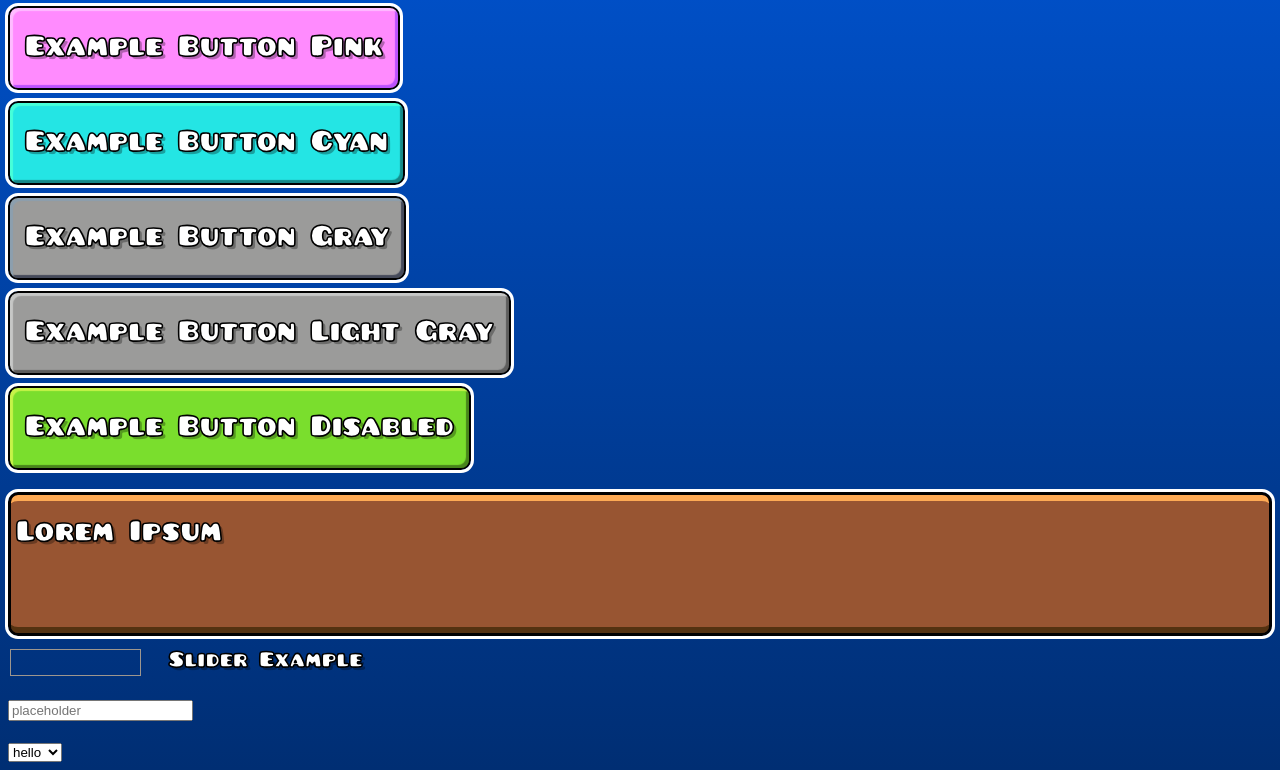
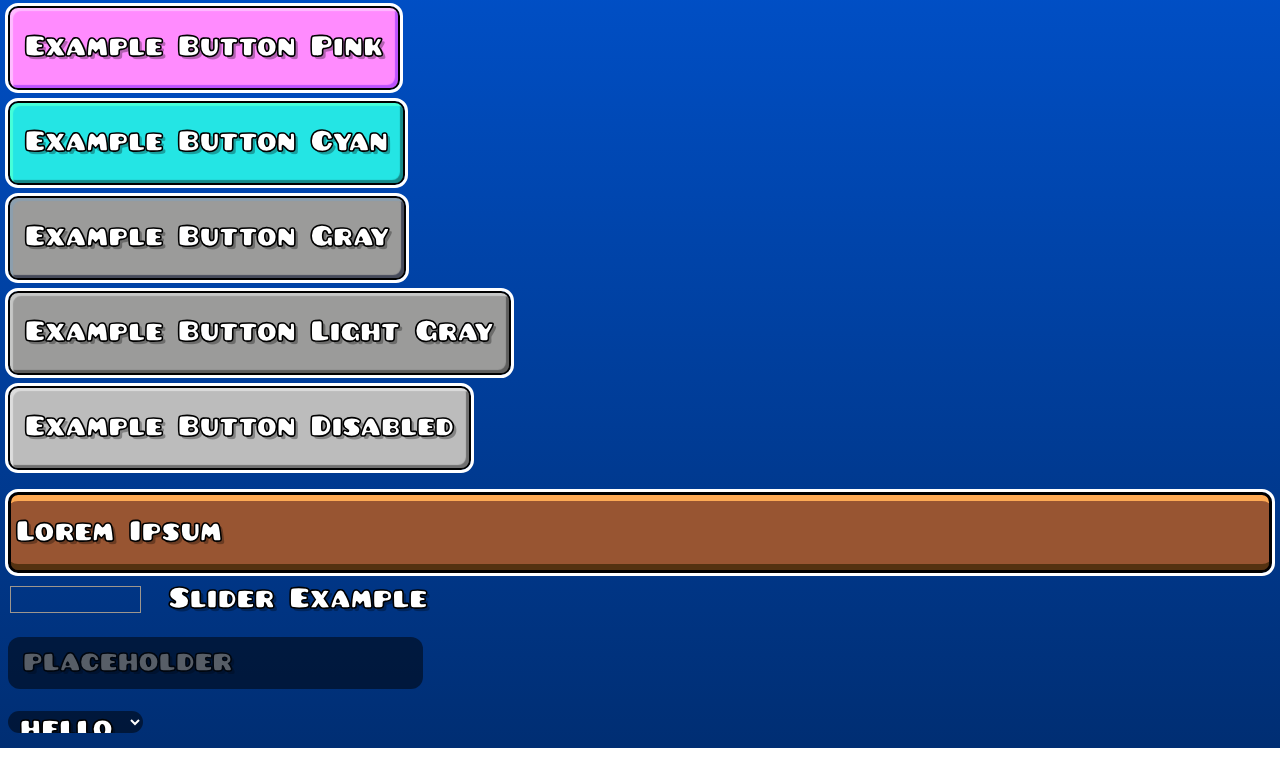
Before and after one commit to xStormyy/GDCSS, a plain HTML site: page index.html in a window 1280 px wide. Shown: the part 524-1294 px from the top of the page. After the commit the page ends 1272 px from the top, so only its background shows below. Drawn offline with Linux system fonts and the light colour scheme.

Commit message:
Update gdcss.css

```diff
--- a/GDCSS/gdcss.css
+++ b/GDCSS/gdcss.css
@@ -3,7 +3,7 @@ GDCSS made by xStormy (https://github.com/xStormyy)
 Github Repository: https://github.com/xStormyy/GDCSS
 -------------------------------------------------- */
 
-/* ⚠ ⚠ ⚠ Notes ⚠ ⚠ ⚠
+/* ----- ⚠ ⚠ ⚠ Notes ⚠ ⚠ ⚠ ------------------------------------------------------------------------------
 
 You can freely change any colors in your own projects,
 the variables below allow you to do this task more efficiently
@@ -12,7 +12,7 @@ the variables below allow you to do this task more efficiently
 
 Here's what I mean:
     body {
-    height: 100vh;
+==> height: 100vh; <==
     background-image: linear-gradient(var(--bg-l), var(--bg-d));
     color: var(--text);
 }
@@ -23,53 +23,60 @@ meaning that you can easily adjust the width of the sliders
 
 Example:
     <input type="range" class="class1 class2"></input>
-*/
+------------------------------------------------------------------------------------------------------- */
+
 
 :root {
-    /* General */
+    /* ----- General ----- */
     --text: white;
     --text-outl: black;
     --text-sh: rgba(0, 0, 0, 0.3);
 
-    --bg-l: #0065FD;
-    --bg-d: #002E73;
+    --bg-l: rgb(0, 101, 253);
+    --bg-d: rgb(0, 46, 115);
 
-    /* gold text */
-    --text-g-top: #FDA00C;
-    --text-g-bottom: #FFE348;
+    /* ----- Gold Text ----- */
+    --text-g-top: rgb(253, 160, 12);
+    --text-g-bottom: rgb(255, 227, 72);
 
-    /* Buttons */
-    --btn-gr: #7ade2d;
-    --btn-gr-l: #c7f349;
-    --btn-gr-d: #48841b;
+    /* ----- Buttons ----- */
+    --btn-gr: rgb(122, 222, 45);
+    --btn-gr-l: rgb(199, 243, 73);
+    --btn-gr-d: rgb(72, 132, 27);
 
-    --btn-pi: #ff8bfe;
-    --btn-pi-l: #febdff;
-    --btn-pi-d: #bb52fe;
+    --btn-pi: rgb(255, 139, 254);
+    --btn-pi-l: rgb(254, 189, 255);
+    --btn-pi-d: rgb(187, 82, 254);
 
-    --btn-gra: #9b9b9a;
-    --btn-gra-l: #8c9fae;
-    --btn-gra-d: #454a5a;
+    --btn-gra: rgb(155, 155, 154);
+    --btn-gra-l: rgb(140, 159, 174);
+    --btn-gra-d: rgb(69, 74, 90);
 
 
-    --btn-lgr: #9b9b9a;
-    --btn-lgr-l: #c6c7c6;
-    --btn-lgr-d: #5d5d5c;
+    --btn-lgr: rgb(155, 155, 154);
+    --btn-lgr-l: rgb(198, 199, 198);
+    --btn-lgr-d: rgb(93, 93, 92);
 
 
-    --btn-cy: #24e5e4;
-    --btn-cy-l: #47ffd9;
-    --btn-cy-d: #158988;
+    --btn-cy: rgb(36, 229, 228);
+    --btn-cy-l: rgb(71, 255, 217);
+    --btn-cy-d: rgb(21, 137, 136);
 
-    /* Popups */
-    --pup-br: #985532;
-    --pup-br-l: #feaa54;
-    --pup-br-d: #543211;
+    /* ----- Popups ----- */
+    --pup-br: rgb(152, 85, 50);
+    --pup-br-l: rgb(254, 170, 84);
+    --pup-br-d: rgb(84, 50, 17);
 }
+
 
 @font-face {
     font-family: Pusab;
     src: url('Pusab.ttf')
+}
+
+@font-face {
+    font-family: Oxygene-One;
+    src: url('oxygeneOne.TTF');
 }
 
 
@@ -80,7 +87,7 @@ body {
     font-family: Pusab, 'Trebuchet MS', 'Lucida Sans Unicode', 'Lucida Grande', 'Lucida Sans', Arial, sans-serif;
 }
 
-/* Backgrounds */
+/* ----- Backgrounds ----- */
 .bg-vault {
     background-image: linear-gradient(#4B0062, #22002D) !important;
 }
@@ -93,8 +100,8 @@ body {
     background-image: linear-gradient(#323232, #171717) !important;
 }
 
-/* Text */
-h1, h2, h3 {
+/* ----- Text ----- */
+h1, h2, h3, label {
     color: var(--text);
     font-weight: normal;
     text-shadow: 0.375vh 0.375vh 0vh var(--text-sh);
@@ -105,7 +112,7 @@ h1, h2, h3 {
 
 p {
     color: var(--text);
-    font-family: aller, helvetica, arial;
+    font-family: helvetica, arial;
     font-size: 2.9vh;
     word-break: break-word;
 }
@@ -121,7 +128,8 @@ p {
     text-shadow: none !important;
 }
 
-/* Buttons */
+
+/* ----- Buttons ------ */
 button {
     border-radius: 10px;
     outline: var(--text);
@@ -139,10 +147,19 @@ button {
     text-shadow: 0.375vh 0.375vh 0vh var(--text-sh);
     -webkit-text-stroke-color: var(--text-outl);
     -webkit-text-stroke-width: 0.20vh;
+    transition: 0.25s ease-in-out forwards;
 }
 
-button:hover {
+button:active {
     animation: bounce 0.25s ease-in-out forwards;
+}
+
+button:disabled {
+    filter: grayscale(1);
+}
+
+button:disabled:active {
+    animation: none;
 }
 
 .btn-p {
@@ -165,10 +182,11 @@ button:hover {
     box-shadow: 3px 3px 1px 0px var(--btn-lgr-l) inset, -3px -3px 1px 0px var(--btn-lgr-d) inset;
 }
 
+/* ----- popup ----- */
 div {
     background: var(--pup-br);
     box-shadow: 0px 11px 0px -5px var(--pup-br-l) inset, 0px -11px 0px -5px var(--pup-br-d) inset;
-    height: 128px;
+    height: fit-content;
     border-radius: 10px;
     outline: var(--text);
     outline-style: solid;
@@ -179,7 +197,7 @@ div {
     padding: 5px;
 }
 
-/* Slider */
+/* ----- Slider ----- */
 input[type="range"] {
     background-color: rgba(0, 0, 0, 0);
     appearance: none !important;
@@ -207,17 +225,44 @@ input[type="range"]::-webkit-slider-thumb:active {
     background-image: url("assets/thumb_active.png");
 }
 
+
 label {
-    font-size: 24px;
-    color: var(--text);
-    font-weight: normal;
+    font-size: 32px;
+    vertical-align: middle;
+}
+
+/* ----- Text Input ----- */
+input[type="text"], select {
+    background-color: rgba(0, 0, 0, 0.5);
+    color: white;
+    border-radius: 12px;
+    border: none;
+    outline: none;
+    padding: 15px;
+    font-family: Pusab;
+    font-size: 32px;
     text-shadow: 0.375vh 0.375vh 0vh var(--text-sh);
     -webkit-text-stroke-color: var(--text-outl);
     -webkit-text-stroke-width: 0.20vh;
-    font-family: Pusab, 'Trebuchet MS', 'Lucida Sans Unicode', 'Lucida Grande', 'Lucida Sans', Arial, sans-serif;
 }
 
-/* Checkbox */
+input[type="text"]::placeholder {
+    text-shadow: 0.375vh 0.375vh 0vh var(--text-sh);
+    -webkit-text-stroke-color: var(--text-outl);
+    -webkit-text-stroke-width: 0.20vh;
+    opacity: 0.75;
+}
+
+/* ----- select ----- */
+select {
+    padding: 0px 8px;
+}
+
+option {
+    background-color: var(--pup-br);
+    font-family: Helvetica, Arial, sans-serif;
+    font-size: 24px;
+}
 
 @keyframes bounce {
     0% {
```
